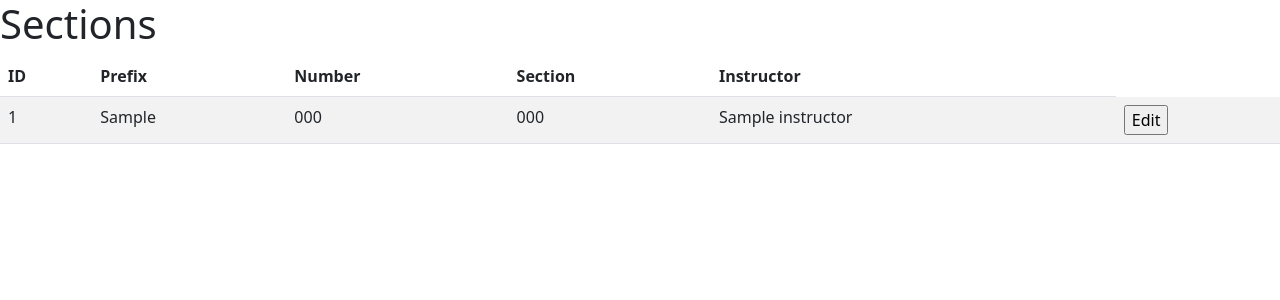
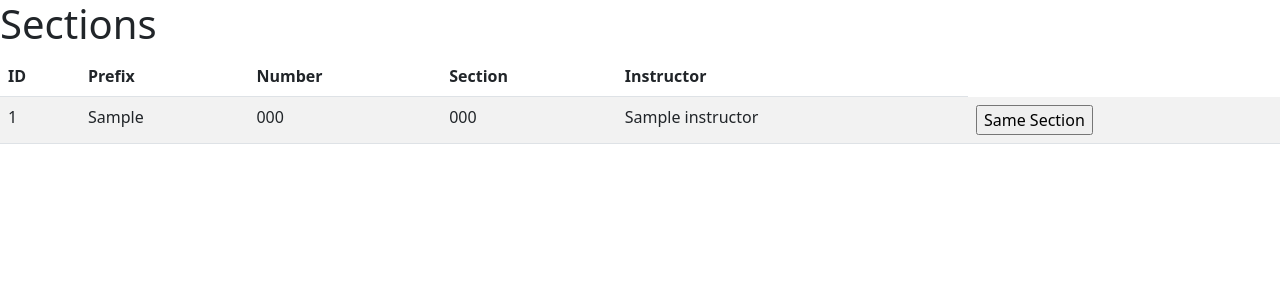
Before and after one commit to Jescalante36/homework3, a PHP site: page /Sections.php in a window 1280 px wide. Shown: the top 300 px of the page. Run offline with PHP 8.4, Linux system fonts and the light colour scheme; tables that the repository leaves empty or names only in its code hold one stand-in row (values such as "Sample post").

Commit message:
Update Sections.php

```diff
--- a/Sections.php
+++ b/Sections.php
@@ -46,9 +46,9 @@ if ($result->num_rows > 0) {
     <td><?=$row["section_number"]?></td>
     <td><?=$row["instructor_name"]?></td>
     <td>
-      <form method="post" action="section-edit.php">
-        <input type="hidden" name="id" value="<?=$row["section_id"]?>">
-        <input type="submit" value="Edit">
+      <form method="post" action="sectionspost.php">
+        <input type="hidden" name="id" value="<?=$row["section_number"]?>"/>
+        <input type="submit" value="Same Section"/>
       </form>
     </td>
   </tr>
```
